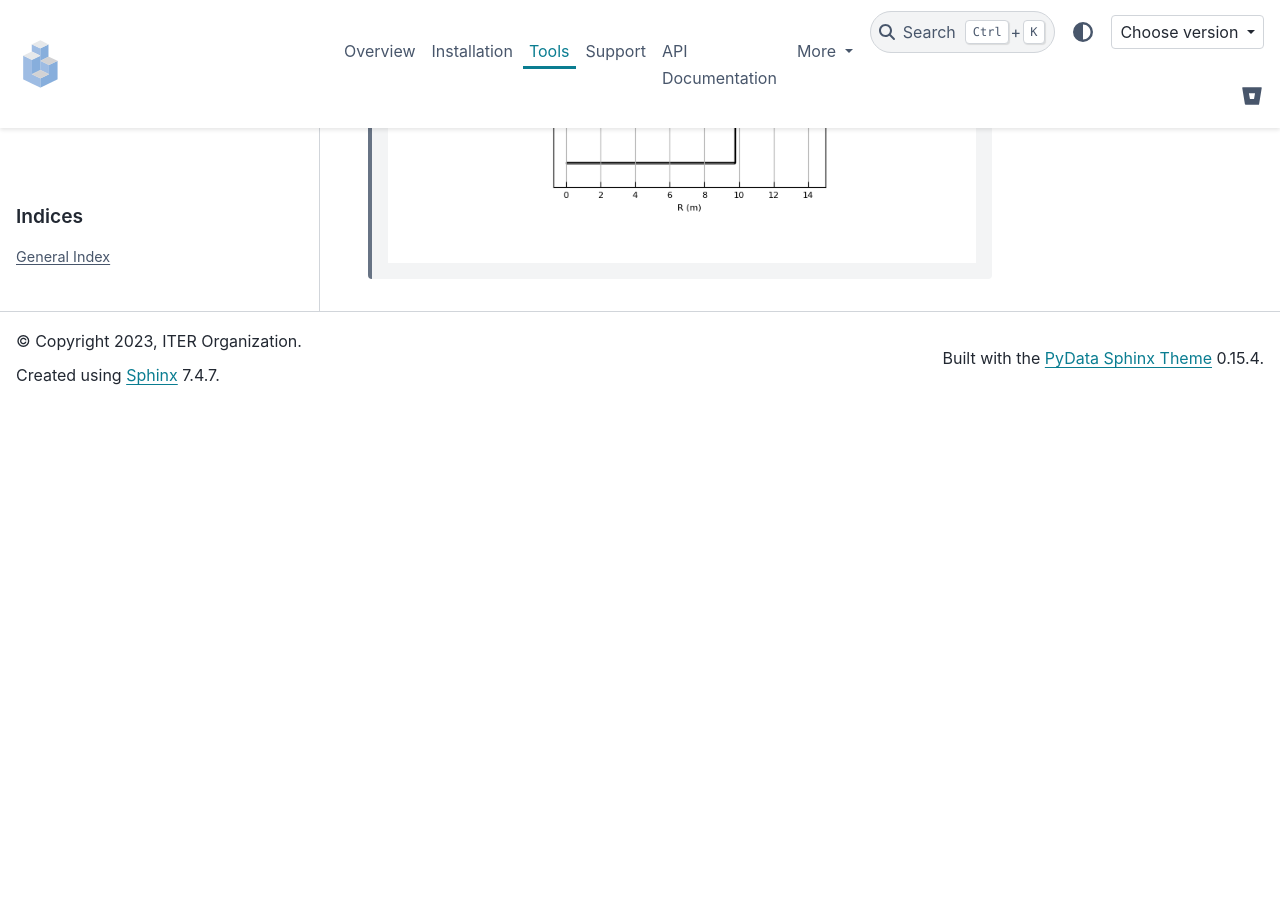
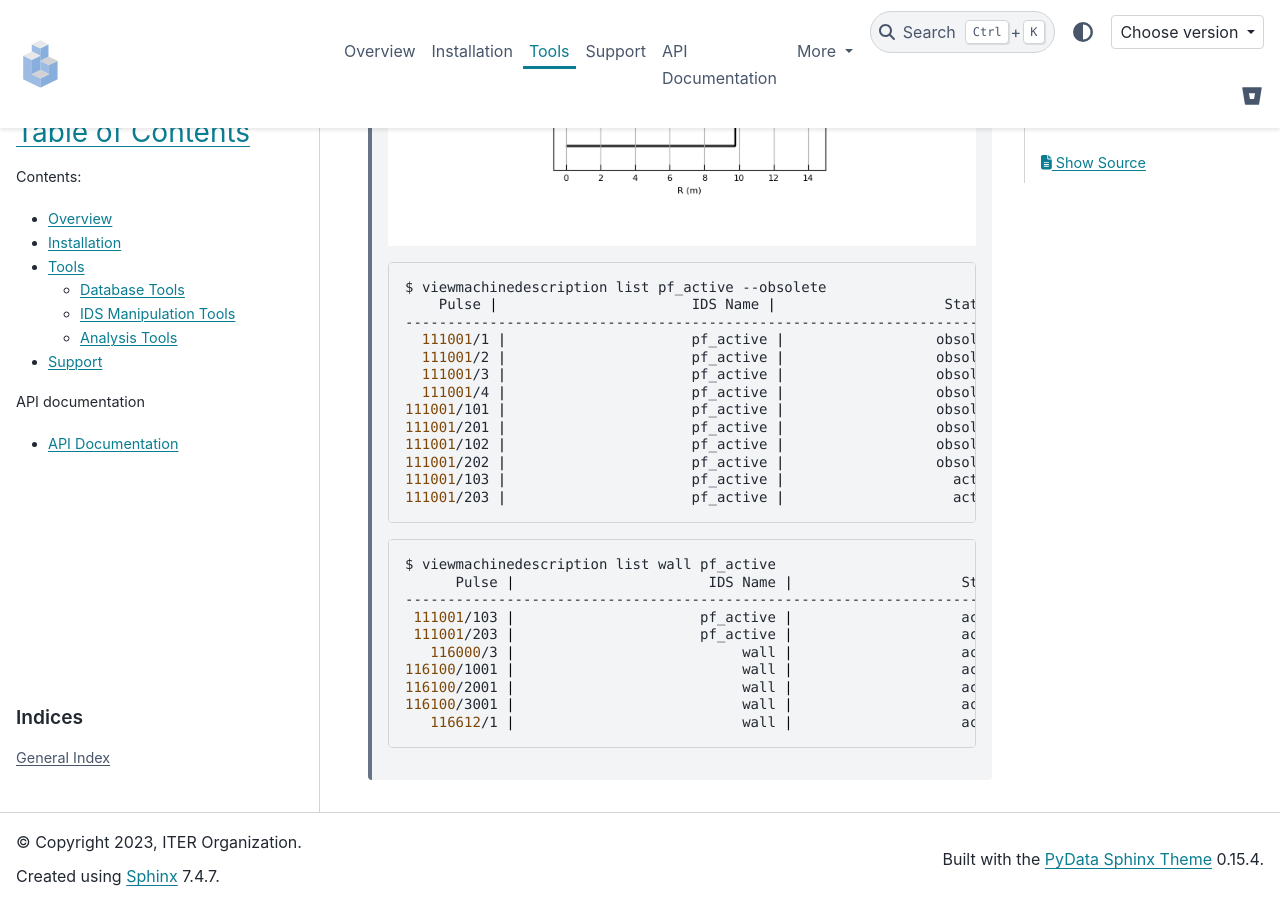
Before and after one commit to fionncur/IDStools, a Sphinx documentation site: the page built from docs/source/viewmachinedescription.rst, in a window 1280 px wide and 900 px high, scrolled down 1572 px. Built offline with Sphinx 7.4.7 and the PyData theme 0.15.4, drawn with Linux system fonts in a browser that asks for light colours; pages that are not in the unit, such as notebooks, are missing from menus; before the commit the page ends 1977 px from its top, so only the background shows below that; some of the changed text lies outside the part shown.

Commit message:
updated viewmachinedescription to get configuration from user, added command to list machine description dbs

```diff
--- a/docs/source/viewmachinedescription.rst
+++ b/docs/source/viewmachinedescription.rst
@@ -10,9 +10,14 @@
     .. code-block:: bash
 
         $ viewmachinedescription -h
-        usage: viewmachinedescription [-h] [-u USER] [--database DATABASE] [--backend BACKEND] [--version VERSION]
+        usage: viewmachinedescription [-h] [-u USER] [--database DATABASE] [--backend BACKEND] [--version VERSION] {list,plot} ...
 
-        ---- View machine description
+        ---- View machine description by getting information of data from md_summary file
+
+        positional arguments:
+        {list,plot}           sub-commands help
+            list                list machine description databases
+            plot                Plot Machine description databases
 
         optional arguments:
         -h, --help            show this help message and exit
@@ -25,24 +30,50 @@
         --version VERSION, -v VERSION
                                 data version (default=3)
 
+
 Example
 ~~~~~~~
 
     .. code-block:: bash
 
         $ viewmachinedescription -d ITER_MD
-        23/11/20 23:20:26 INFO: Start of MDPLOT
-        23/11/20 23:20:26 INFO: Reading meta data of MD
-        23/11/20 23:20:26 INFO: Set target components
-        23/11/20 23:20:26 INFO: Loading MD database
-        23/11/20 23:20:26 INFO: Plotting MD
         23/11/20 23:20:26 WARNING: VS3U : pf_active.coil.element.geometry.rectangle is empty
         23/11/20 23:20:26 WARNING: VS3L : pf_active.coil.element.geometry.rectangle is empty
         23/11/20 23:20:26 WARNING: TF coil busbars (equivalent coil) : pf_active.coil.element.geometry.rectangle is empty
         23/11/20 23:20:26 WARNING: VC1 : pf_active.coil.element.geometry.rectangle is empty
         23/11/20 23:20:26 WARNING: VC2 : pf_active.coil.element.geometry.rectangle is empty
-        23/11/20 23:21:27 INFO: End of MDPLOT
 
     .. image:: _static/images/machine_description.png
         :alt: image not found
         :align: center
+
+
+
+    .. code-block:: bash
+
+        $ viewmachinedescription list pf_active --obsolete
+            Pulse |                       IDS Name |                    Status
+        --------------------------------------------------------------------------
+          111001/1 |                      pf_active |                  obsolete
+          111001/2 |                      pf_active |                  obsolete
+          111001/3 |                      pf_active |                  obsolete
+          111001/4 |                      pf_active |                  obsolete
+        111001/101 |                      pf_active |                  obsolete
+        111001/201 |                      pf_active |                  obsolete
+        111001/102 |                      pf_active |                  obsolete
+        111001/202 |                      pf_active |                  obsolete
+        111001/103 |                      pf_active |                    active
+        111001/203 |                      pf_active |                    active
+
+    .. code-block:: bash
+
+        $ viewmachinedescription list wall pf_active
+              Pulse |                       IDS Name |                    Status
+        --------------------------------------------------------------------------
+         111001/103 |                      pf_active |                    active
+         111001/203 |                      pf_active |                    active
+           116000/3 |                           wall |                    active
+        116100/1001 |                           wall |                    active
+        116100/2001 |                           wall |                    active
+        116100/3001 |                           wall |                    active
+           116612/1 |                           wall |                    active
```
Also changed, not shown: 3 other files.
